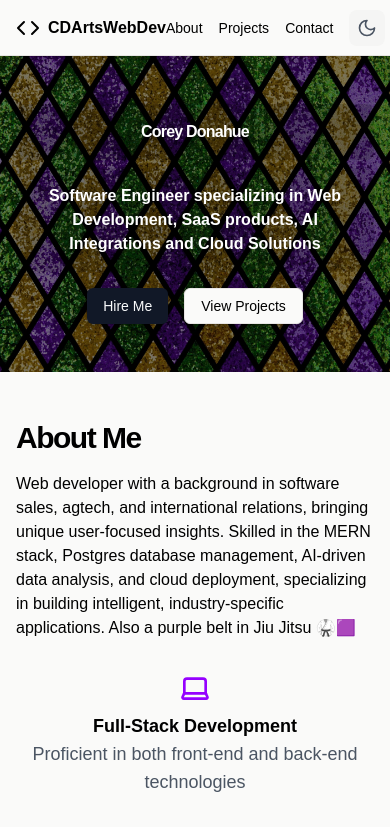
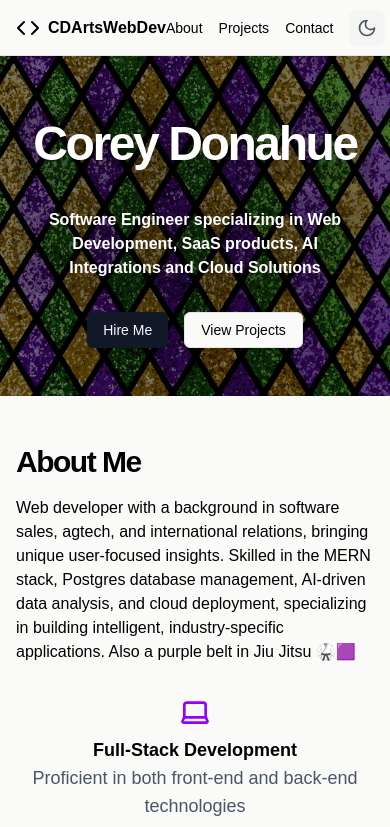
Before and after one commit to CDarts48/cdartswebdev, a Next.js app: page / in a window 390 px wide. Shown: the top 827 px of the page. Built offline with nearby package versions, Linux system fonts and the light colour scheme.

Commit message:
text-5xl

```diff
--- a/src/app/page.js
+++ b/src/app/page.js
@@ -182,7 +182,7 @@ export default function Home() {
   <div className="relative z-10 container px-4 md:px-6">
     <div className="flex flex-col items-center space-y-4 text-center">
       <div className="space-y-2">
-        <h1 className="fontSize: '3rem' font-bold tracking-tighter drop-shadow-lg sm:text-4xl md:text-5xl lg:text-6xl text-white bg-black bg-opacity-15 p-4 rounded-lg">
+        <h1 className="text-5xl font-bold tracking-tighter drop-shadow-lg sm:text-4xl md:text-5xl lg:text-6xl text-white bg-black bg-opacity-15 p-4 rounded-lg">
           Corey Donahue
         </h1>
        <p className="mx-auto max-w-[700px] text-white md:text-2xl font-extrabold drop-shadow-2xl bg-black bg-opacity-10 p-4 rounded-lg">
```
